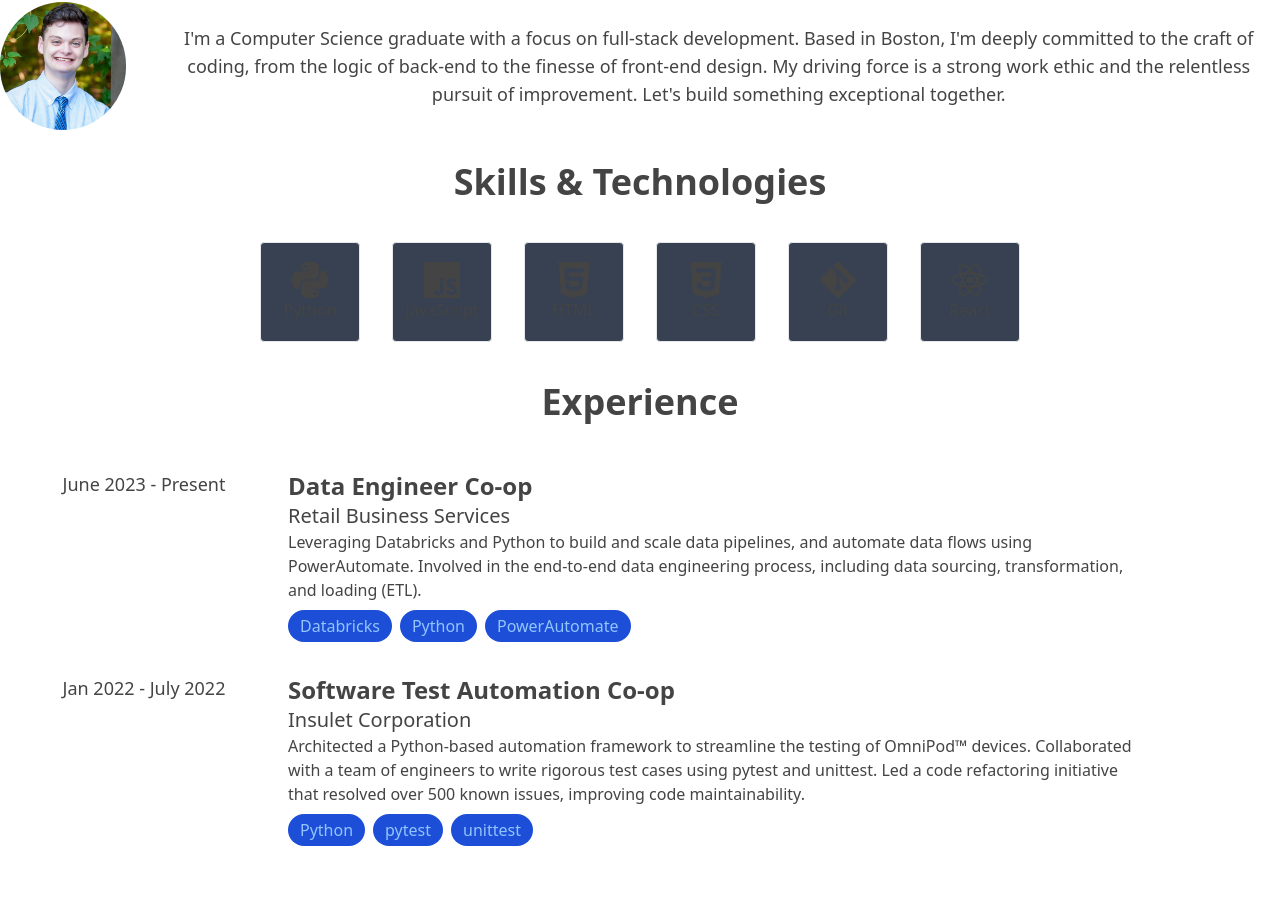
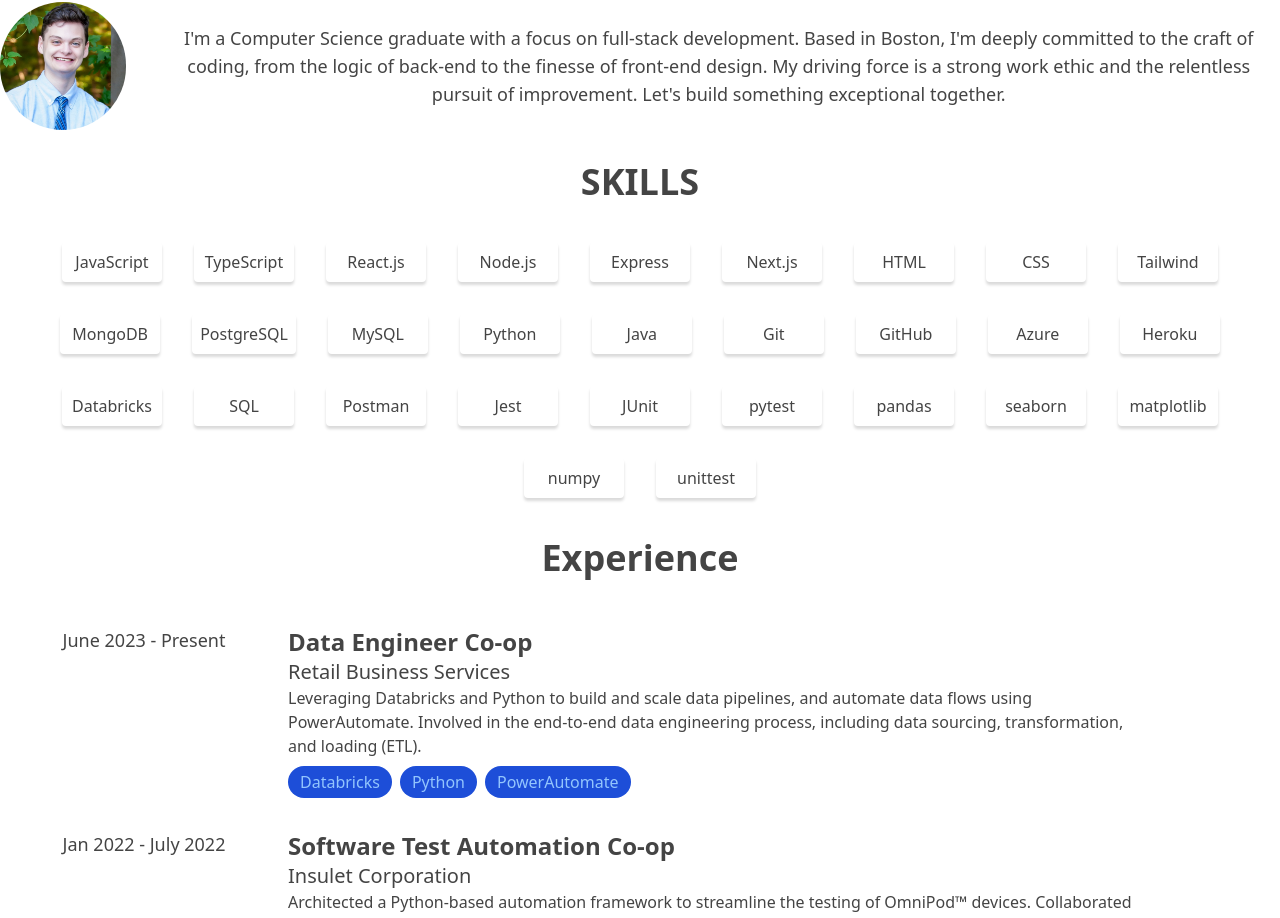
Before and after one commit to csiv23/portfolio, a Next.js app in the folder frontend/: page / in a window 1280 px wide. Shown: the part 910-1828 px from the top of the page. Built offline with nearby package versions, Linux system fonts and the light colour scheme.

Commit message:
Updated skills section to be more minimal

```diff
--- a/frontend/components/Skills.tsx
+++ b/frontend/components/Skills.tsx
@@ -1,46 +1,71 @@
-import React, { FC } from "react";
-import {
-  SiPython,
-  SiJavascript,
-  SiHtml5,
-  SiCss3,
-  SiGit,
-  SiReact,
-} from "react-icons/si";
-import useThemeStyles from "../hooks/useThemeStyles";
-import styles from "./Skills.module.css";
+// frontend/components/Skills.tsx
+import React, { FC, useContext } from "react";
+import { ThemeContext } from "./ThemeContext";
+import useThemeStyles from "../hooks/useThemeStyles"; // Import the custom hook
 
 const Skills: FC = () => {
-  const { textClass } = useThemeStyles();
+  const { textClass } = useThemeStyles(); // Use the custom hook to get theme styles
+  const darkTheme = useContext(ThemeContext); // Get the current theme
 
   const skills = [
-    { name: "Python", icon: <SiPython /> },
-    { name: "JavaScript", icon: <SiJavascript /> },
-    { name: "HTML", icon: <SiHtml5 /> },
-    { name: "CSS", icon: <SiCss3 /> },
-    { name: "Git", icon: <SiGit /> },
-    { name: "React", icon: <SiReact /> },
+    "JavaScript",
+    "TypeScript",
+    "React.js",
+    "Node.js",
+    "Express",
+    "Next.js",
+    "HTML",
+    "CSS",
+    "Tailwind",
+    "MongoDB",
+    "PostgreSQL",
+    "MySQL",
+    "Python",
+    "Java",
+    "Git",
+    "GitHub",
+    "Azure",
+    "Heroku",
+    "Databricks",
+    "SQL",
+    "Postman",
+    "Jest",
+    "JUnit",
+    "pytest",
+    "pandas",
+    "seaborn",
+    "matplotlib",
+    "numpy",
+    "unittest",
   ];
 
   return (
     <div
       id="skills"
-      style={{ paddingTop: "2vh", paddingBottom: "2vh" }}
+      style={{
+        paddingTop: "2vh",
+        paddingBottom: "2vh",
+        margin: "0 auto",
+        display: "flex",
+        flexWrap: "wrap",
+        justifyContent: "center",
+      }}
       className="text-center p-6"
     >
-      <h2 className={`text-4xl font-semibold mb-8 ${textClass}`}>
-        Skills & Technologies
-      </h2>
+      <h2 className={`text-4xl font-semibold mb-8 ${textClass}`}>SKILLS</h2>
       <div className="flex flex-wrap gap-4 justify-center">
         {skills.map((skill, index) => (
           <div
             key={index}
-            className={`m-2 p-2 border rounded bg-gray-700 ${textClass} flex flex-col items-center justify-center ${
-              styles["skill-box"] || ""
-            }`}
+            className={`m-2 p-2 border rounded ${textClass} flex items-center justify-center`}
+            style={{
+              backgroundColor: darkTheme ? "#2a2f4c" : "#fff",
+              boxShadow: "0 3px 3px 0 rgba(0,0,0,.15)",
+              border: darkTheme ? "none" : "0",
+              minWidth: "100px",
+            }}
           >
-            <div className="text-4xl">{skill.icon}</div>
-            <div className="text-base">{skill.name}</div>
+            <div className="text-base">{skill}</div>
           </div>
         ))}
       </div>
```
